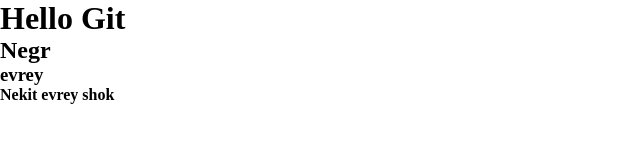
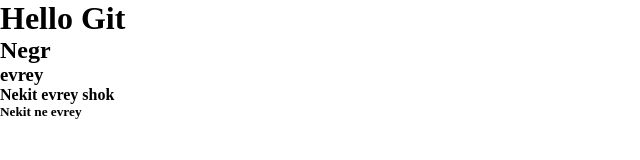
Before and after one commit to UglyBeautiful/git-course-2, a plain HTML site: page index.html in a window 1280 px wide. Shown: the full height of the page, 0-640 px from the left. Drawn offline with Linux system fonts and the light colour scheme.

Commit message:
user 2 commit

```diff
--- a/index.html
+++ b/index.html
@@ -16,5 +16,6 @@
     <h2>Negr</h2>
     <h3>evrey</h3>
     <h4>Nekit evrey shok</h4>
+    <h5>Nekit ne evrey</h5>
   </body>
 </html>
```
